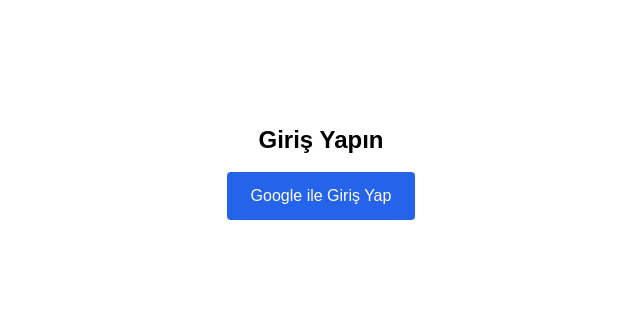
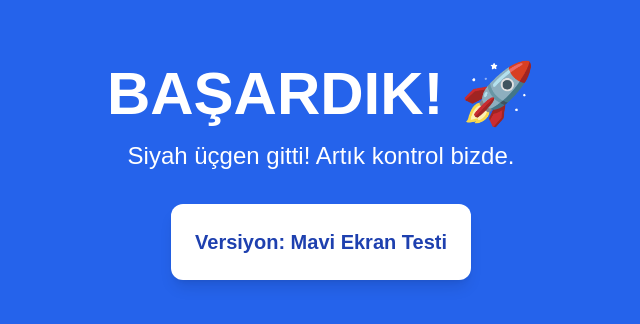
Before and after one commit to emircankilicaslan/ai-slide-app, a Next.js app: page / in a window 1280 px wide. Shown: the part 228-552 px from the top of the page, without its empty margins (319-959 px from the left). Built offline with nearby package versions, Linux system fonts and the light colour scheme; no server answers.

Commit message:
Fix: Overwrite default template with Blue Screen

```diff
--- a/app/page.tsx
+++ b/app/page.tsx
@@ -1,28 +1,17 @@
-import { auth, signIn, signOut } from "@/auth";
-import SlideGeneratorClient from "../components/SlideGeneratorClient";
-
 export const runtime = 'edge';
 
-export default async function Home() {
-  const session = await auth();
-
-  if (!session) {
-    return (
-      <div className="flex min-h-screen flex-col items-center justify-center bg-white text-black">
-        <h1 className="mb-4 text-2xl font-bold">Giriş Yapın</h1>
-        <form
-          action={async () => {
-            "use server";
-            await signIn("google");
-          }}
-        >
-          <button className="bg-blue-600 text-white px-6 py-3 rounded hover:bg-blue-700">
-            Google ile Giriş Yap
-          </button>
-        </form>
+export default function Home() {
+  return (
+    <div className="flex min-h-screen flex-col items-center justify-center bg-blue-600 text-white">
+      <h1 className="text-6xl font-bold mb-4">
+        BAŞARDIK! 🚀
+      </h1>
+      <p className="text-2xl">
+        Siyah üçgen gitti! Artık kontrol bizde.
+      </p>
+      <div className="mt-8 p-6 bg-white text-blue-800 rounded-xl font-bold text-xl shadow-lg">
+        Versiyon: Mavi Ekran Testi
       </div>
-    );
-  }
-
-  return <SlideGeneratorClient />;
+    </div>
+  );
 }
```
